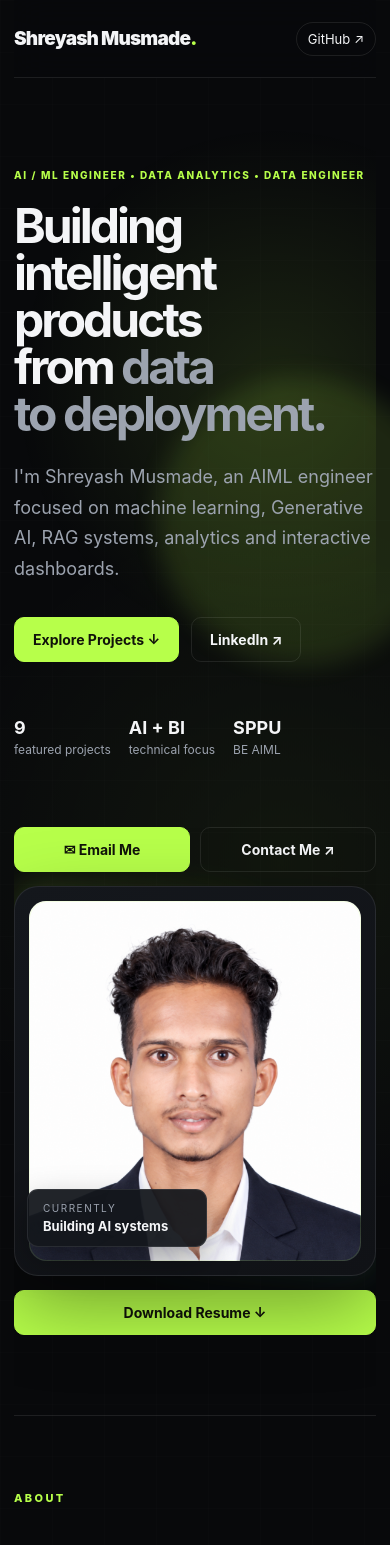
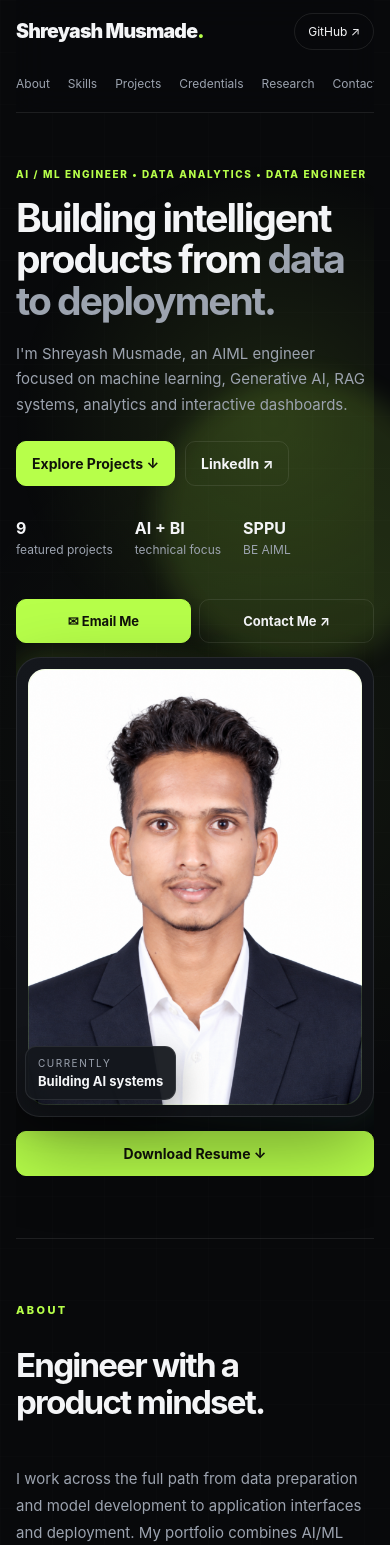
Before and after one commit to shreyash-07-ai/Portfolio, a Next.js app: page / in a window 390 px wide. Shown: the top 1545 px of the page. Built offline with nearby package versions, Linux system fonts and the light colour scheme.

Commit message:
Improve mobile responsiveness and touch navigation

```diff
--- a/app/globals.css
+++ b/app/globals.css
@@ -338,3 +338,66 @@ h2 { font-size: clamp(34px, 5vw, 58px); letter-spacing: -3px; margin: 10px 0 25p
 .research-link { color:var(--accent); font-weight:750; font-size:13px; margin-top:auto; }
 @media(max-width:900px) { .research-grid { grid-template-columns:repeat(2,minmax(0,1fr)); } }
 @media(max-width:600px) { .research-grid { grid-template-columns:1fr; } .profile-contact-actions { flex-wrap:wrap; } }
+
+
+/* Mobile-first refinements: navigation, hero, cards and touch targets */
+html { scroll-padding-top: 100px; }
+img { max-width: 100%; }
+.navlinks a, .nav-cta, .button, .filter { -webkit-tap-highlight-color: transparent; }
+@media (max-width: 900px) {
+  .hero { min-height: auto; gap: 32px; padding: 56px 0 72px; }
+  .hero h1 { font-size: clamp(40px, 7.8vw, 66px); letter-spacing: -2.8px; }
+  .profile-area { width: min(390px, 100%); }
+  .section-head { align-items: flex-start; flex-wrap: wrap; }
+}
+@media (max-width: 600px) {
+  .portfolio-canvas { overflow-x: clip; }
+  .shell { width: calc(100% - 32px); }
+  .nav { height: auto; min-height: 72px; padding-top: 13px; padding-bottom: 12px; flex-wrap: wrap; gap: 12px; }
+  .brand { font-size: clamp(17px, 5vw, 21px); }
+  .nav-cta { margin-left: auto; font-size: 12px; padding: 10px 13px; }
+  .navlinks { display: flex; order: 3; width: 100%; gap: 18px; overflow-x: auto; scrollbar-width: none; white-space: nowrap; padding: 8px 0 3px; font-size: 12px; }
+  .navlinks::-webkit-scrollbar { display: none; }
+  .navlinks a { flex: 0 0 auto; padding: 6px 0; }
+  .hero { padding: 44px 0 62px; gap: 22px; }
+  .hero h1 { font-size: clamp(38px, 10vw, 54px); letter-spacing: -2px; line-height: 1.06; margin: 16px 0 20px; }
+  .hero-text { font-size: 15px; line-height: 1.7; }
+  .hero-actions { gap: 10px; margin-top: 24px; }
+  .hero-actions .button { text-align: center; }
+  .button { padding: 13px 15px; min-height: 44px; display: inline-flex; align-items: center; justify-content: center; }
+  .stats { margin-top: 32px; gap: 14px 22px; }
+  .stats strong { font-size: 16px; }
+  .profile-area { width: min(360px, 100%); margin: 20px auto 0; }
+  .profile-frame { height: auto; aspect-ratio: 390 / 440; padding: 11px; }
+  .profile-accent { inset: 11px; }
+  .profile-label { left: 8px; bottom: 16px; min-width: 0; padding: 10px 12px; }
+  .profile-contact-actions { display: grid; grid-template-columns: repeat(2, minmax(0, 1fr)); gap: 8px; }
+  .profile-contact-actions .button { min-width: 0; font-size: 13px; padding: 12px 8px; }
+  .resume-hero-button { width: 100%; }
+  .section { padding: 64px 0; }
+  h2 { font-size: clamp(32px, 8.5vw, 44px); letter-spacing: -1.8px; line-height: 1.1; }
+  .about-grid { margin-top: 20px; }
+  .about-grid p { font-size: 15px; }
+  .skill-grid { gap: 10px; }
+  .skill-card { min-height: auto; padding: 20px; }
+  .skill-card h3 { margin: 16px 0; }
+  .filters { flex-wrap: nowrap; overflow-x: auto; padding: 2px 0 10px; scrollbar-width: thin; }
+  .filter { flex: 0 0 auto; min-height: 44px; }
+  .project-grid, .research-grid { grid-template-columns: minmax(0, 1fr); gap: 12px; }
+  .project-card { min-height: 320px; padding: 20px; }
+  .project-icon { margin-top: 22px; }
+  .research-card { min-height: 210px; padding: 22px; }
+  .process-grid { margin-top: 26px; }
+  .process-grid > div { padding: 22px; }
+  .process-grid h3 { margin-top: 14px; }
+  .credentials-grid { margin-top: 26px; }
+  .certificate-card { padding: 14px; min-height: 94px; }
+  .contact { padding-top: 70px; padding-bottom: 68px; }
+  .contact-details a { overflow-wrap: anywhere; }
+}
+@media (max-width: 360px) {
+  .shell { width: calc(100% - 24px); }
+  .hero h1 { font-size: 36px; }
+  .profile-contact-actions .button { font-size: 12px; }
+  .brand { font-size: 17px; }
+}
```
